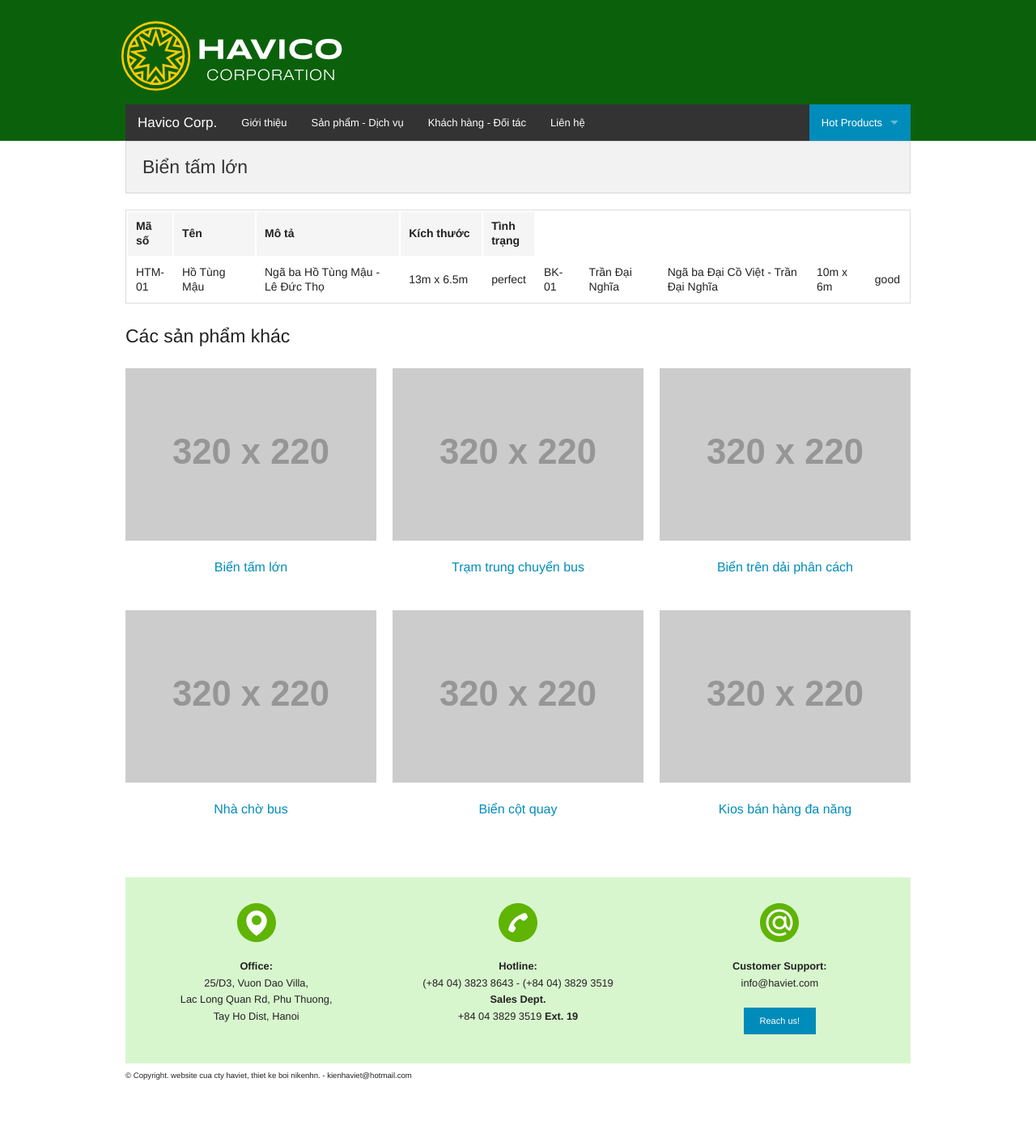
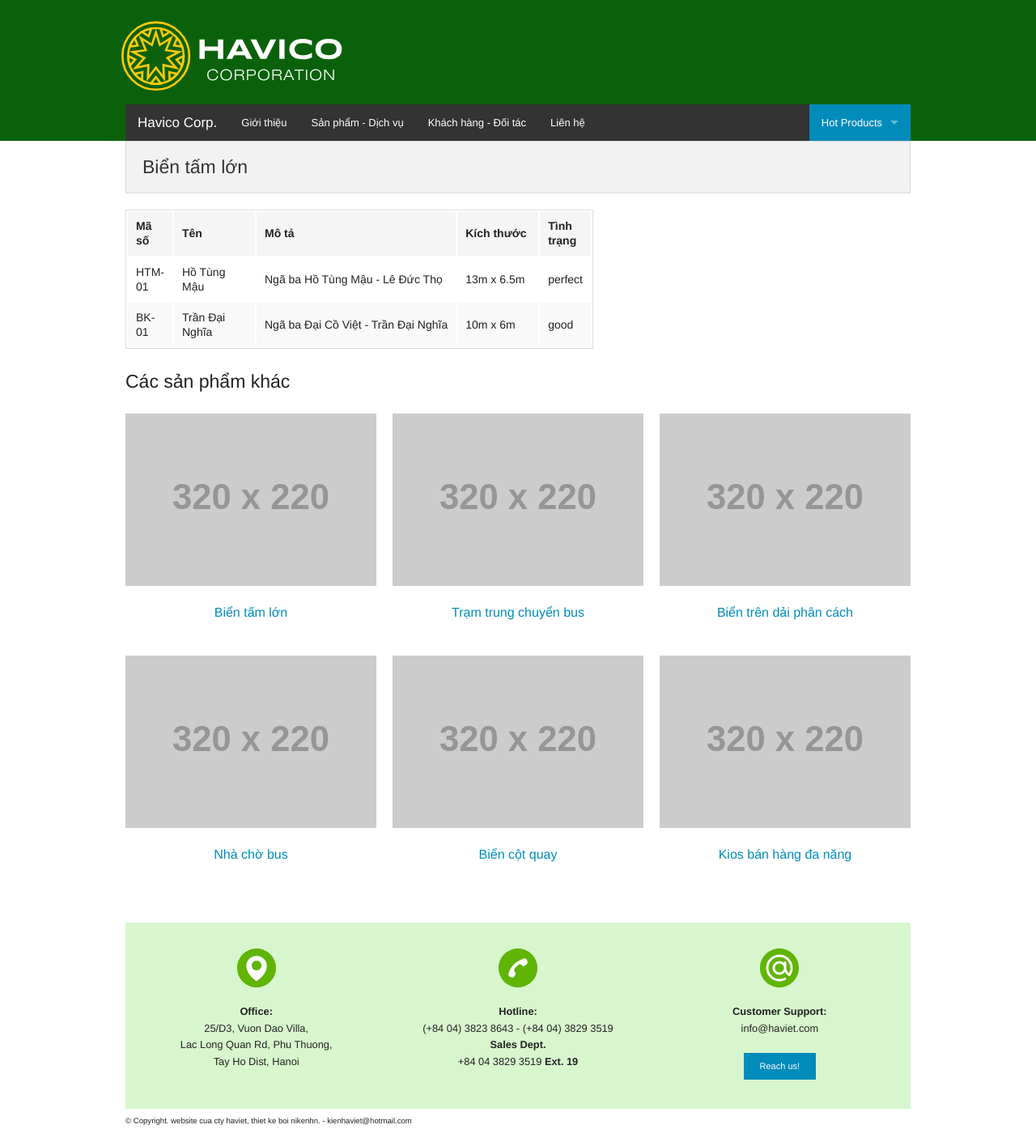
Before and after one commit to haviet/static-on-foundation, a Jekyll site: the page built from sanpham/billboard.html, in a window 1280 px wide. Shown: the whole page at 81% size. Built offline with Jekyll 4.4.1, drawn with Linux system fonts in a browser that asks for light colours; before the commit the page ends 1360 px from its top, so only the background shows below that.

Commit message:
Update table-billboard.html

```diff
--- a/_includes/table-billboard.html
+++ b/_includes/table-billboard.html
@@ -9,14 +9,14 @@
     </tr>
   </thead>
   <tbody>
+    {% for bb in site.data.list-billboard %}
     <tr>
-    {% for bb in site.data.list-billboard %}
       <td>{{ bb.code }}</td>
       <td>{{ bb.name }}</td>
       <td>{{ bb.desc }}</td>
       <td>{{ bb.size }}</td>
       <td>{{ bb.status }}</td>
+    </tr>
     {% endfor %}
-    </tr>
   </tbody>
 </table>
```
